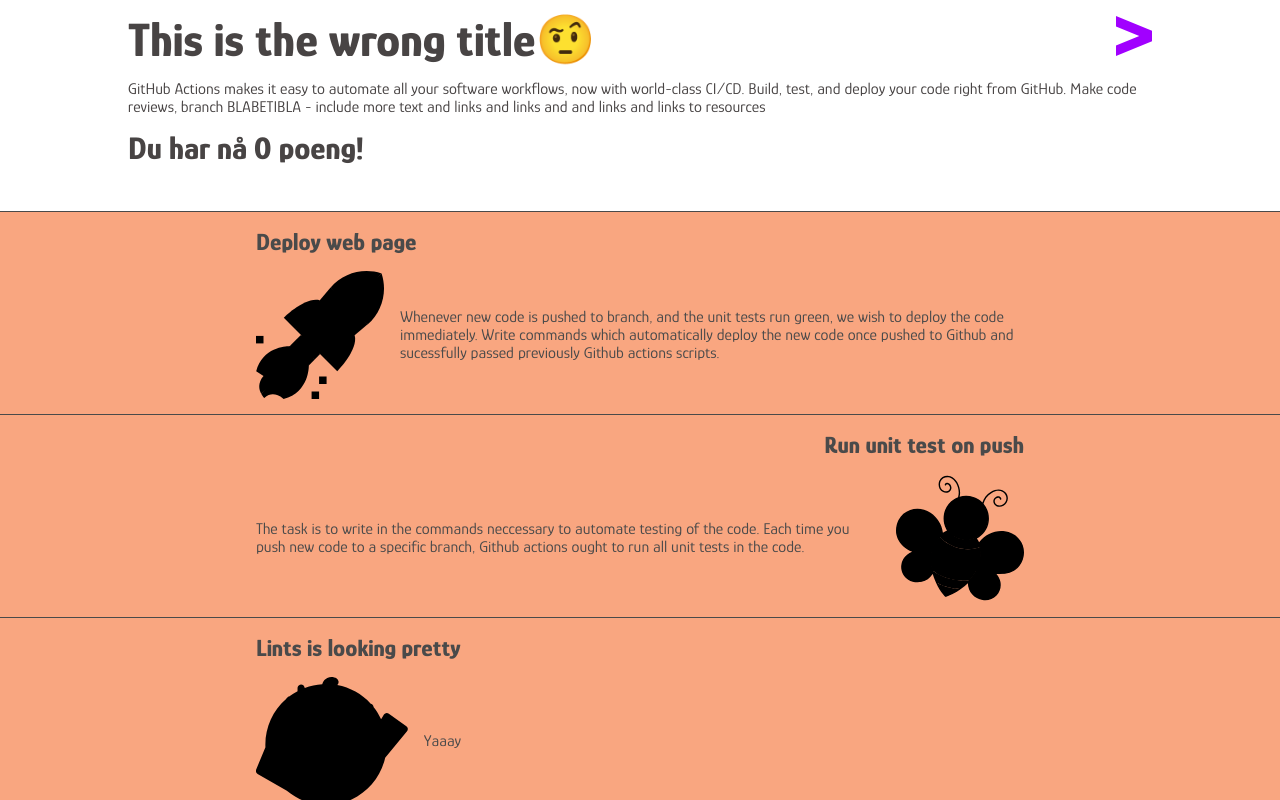
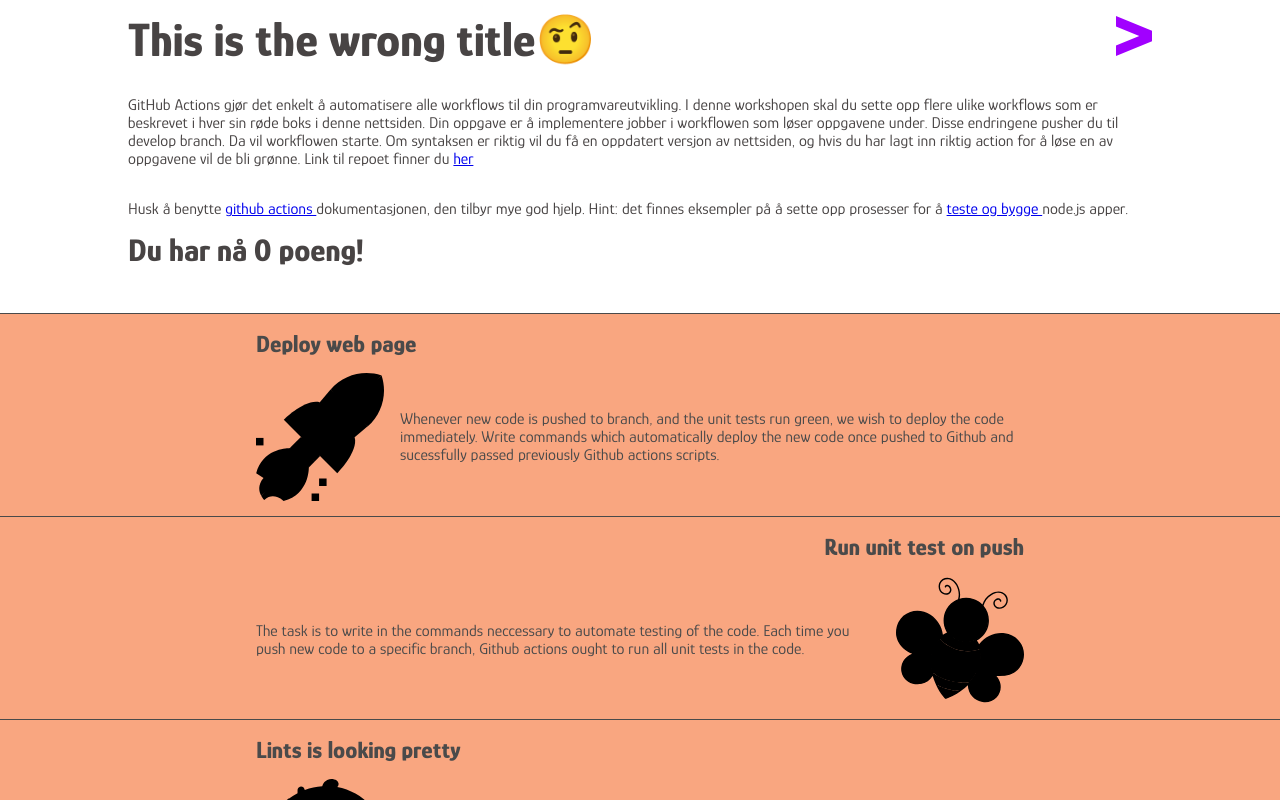
Before and after one commit to vimich/vimich.github.io, a React app: page / in a window 1280 px wide. Shown: the top 800 px of the page. Built offline with nearby package versions, Linux system fonts and the light colour scheme; no server answers.

Commit message:
Oppdaterte introtekst i toppen og la til lenker

```diff
--- a/src/containers/home/Header.tsx
+++ b/src/containers/home/Header.tsx
@@ -15,6 +15,7 @@ const Container = styled.section`
 const TitleAndLogo = styled.div`
     display: flex;
     justify-content: space-between;
+    margin-bottom: 1rem;
 `;
 
 const H1 = styled.h1`
@@ -46,11 +47,15 @@ const Header: React.FC<{ tp: number }> = props => {
                 <Img src={AcnLogo} />
             </TitleAndLogo>
             <P>
-                GitHub Actions makes it easy to automate all your software
-                workflows, now with world-class CI/CD. Build, test, and deploy
-                your code right from GitHub. Make code reviews, branch
-                BLABETIBLA - include more text and links and links and and links
-                and links to resources
+                GitHub Actions gjør det enkelt å automatisere alle workflows til din programvareutvikling. I denne workshopen
+                skal du sette opp flere ulike workflows som er beskrevet i hver sin røde boks i denne nettsiden. Din oppgave
+                er å implementere jobber i workflowen som løser oppgavene under. Disse endringene pusher du til develop branch.
+                Da vil workflowen starte. Om syntaksen er riktig vil du få en oppdatert versjon av nettsiden, og hvis du har
+                lagt inn riktig action for å løse en av oppgavene vil de bli grønne. Link til repoet finner du <a href="https://github.com/acntech/workshop-github-actions">her </a>
+            </P>
+            <P>
+                Husk å benytte <a href="https://docs.github.com/en/actions">github actions </a> dokumentasjonen,
+                den tilbyr mye god hjelp. Hint: det finnes eksempler på å sette opp prosesser for å <a href="https://docs.github.com/en/actions/guides/building-and-testing-nodejs-or-python">teste og bygge </a> node.js apper.
             </P>
             <H2>Du har nå {props.tp || 0} poeng!</H2>
         </Container>
```
Also changed, not shown: 1 other file (tests, documents, lock files or other folders).
